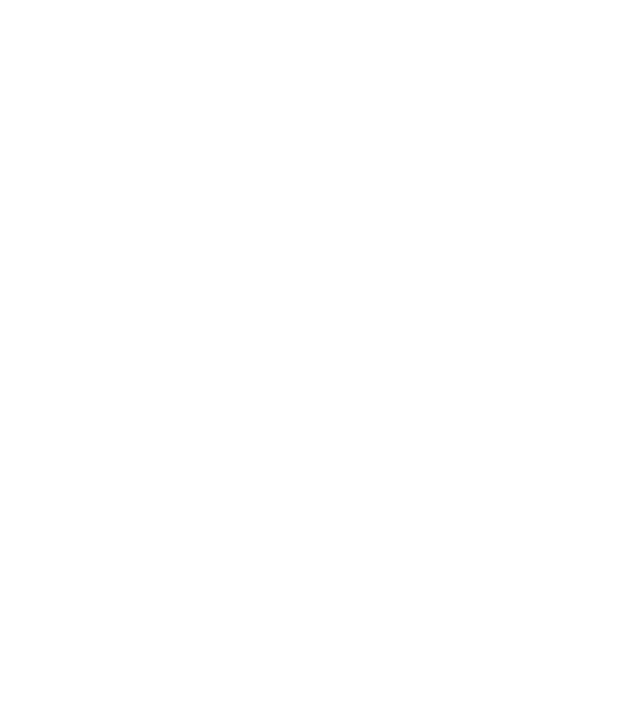
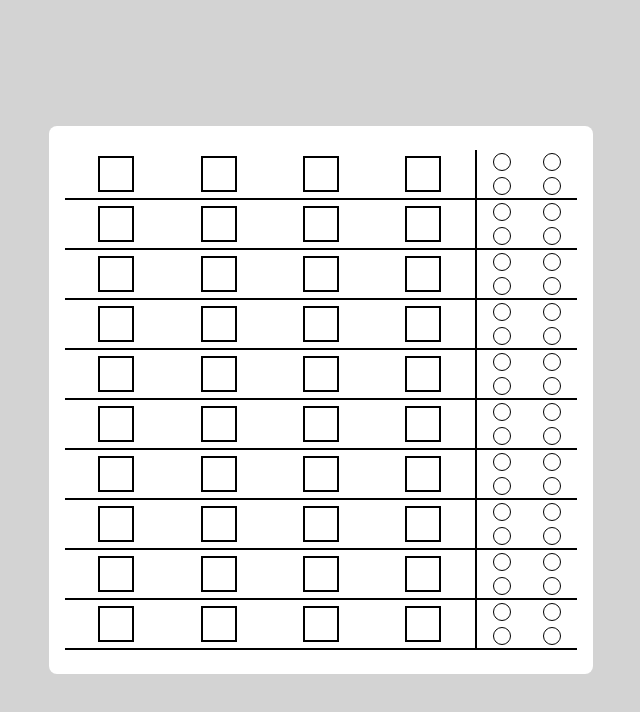
Before and after one commit to raworiginal/masterMind, a plain HTML site: page index.html in a window 1280 px wide. Shown: the whole page, without its empty margins (319-959 px from the left). Drawn offline with Linux system fonts and the light colour scheme.

Commit message:
Completed game board in html and css

```diff
--- a/css/style.css
+++ b/css/style.css
@@ -0,0 +1,61 @@
+body {
+  margin: 0;
+  padding: 0;
+  background-color: lightgray;
+  display: flex;
+  justify-content: center;
+  align-items: center;
+
+  height: 100vh;
+}
+.board {
+  width: 40vw;
+  height: min-content;
+  padding: 1.5em 1em;
+  /* border: 1px dotted black; */
+  margin: auto auto;
+  display: grid;
+  grid-template-columns: 4fr 1fr;
+  grid-template-rows: repeat(10, 1fr);
+  background-color: white;
+  border-radius: 8px;
+}
+
+.guess-container {
+  /* border: 1px dashed blue; */
+  border-bottom: 2px solid black;
+  grid-column: 1/2;
+  display: flex;
+  width: 100%;
+  height: 3em;
+  justify-content: space-around;
+  align-items: center;
+}
+
+.guess-box {
+  width: 2em;
+  height: 2em;
+  border: 2px solid black;
+}
+
+.result-container {
+  grid-column: 2/3;
+  /* border: 2px solid pink; */
+  border-bottom: 2px solid black;
+  border-left: 2px solid black;
+  display: grid;
+  grid-template-columns: 1fr 1fr;
+  grid-template-rows: 1fr 1fr;
+  justify-items: self-end;
+  align-items: center;
+}
+
+.peg {
+  width: 1em;
+  height: 1em;
+  border: 1px solid black;
+  border-radius: 50%;
+  text-align: center;
+  align-self: center;
+  justify-self: center;
+}
--- a/index.html
+++ b/index.html
@@ -4,19 +4,130 @@
     <meta charset="UTF-8" />
     <meta name="viewport" content="width=device-width, initial-scale=1.0" />
     <title>Master Mind</title>
+    <link rel="stylesheet" href="css/style.css" />
   </head>
   <body>
-    <div id="game-board">
-      <div id="row-0"></div>
-      <div id="row-1"></div>
-      <div id="row-2"></div>
-      <div id="row-3"></div>
-      <div id="row-4"></div>
-      <div id="row-5"></div>
-      <div id="row-6"></div>
-      <div id="row-7"></div>
-      <div id="row-8"></div>
-      <div id="row-9"></div>
+    <div class="board">
+      <div class="guess-container">
+        <div class="guess-box row-1"></div>
+        <div class="guess-box"></div>
+        <div class="guess-box"></div>
+        <div class="guess-box"></div>
+      </div>
+      <div class="result-container">
+        <div class="peg"></div>
+        <div class="peg"></div>
+        <div class="peg"></div>
+        <div class="peg"></div>
+      </div>
+      <div class="guess-container">
+        <div class="guess-box"></div>
+        <div class="guess-box"></div>
+        <div class="guess-box"></div>
+        <div class="guess-box"></div>
+      </div>
+      <div class="result-container">
+        <div class="peg"></div>
+        <div class="peg"></div>
+        <div class="peg"></div>
+        <div class="peg"></div>
+      </div>
+      <div class="guess-container">
+        <div class="guess-box"></div>
+        <div class="guess-box"></div>
+        <div class="guess-box"></div>
+        <div class="guess-box"></div>
+      </div>
+      <div class="result-container">
+        <div class="peg"></div>
+        <div class="peg"></div>
+        <div class="peg"></div>
+        <div class="peg"></div>
+      </div>
+      <div class="guess-container">
+        <div class="guess-box"></div>
+        <div class="guess-box"></div>
+        <div class="guess-box"></div>
+        <div class="guess-box"></div>
+      </div>
+      <div class="result-container">
+        <div class="peg"></div>
+        <div class="peg"></div>
+        <div class="peg"></div>
+        <div class="peg"></div>
+      </div>
+      <div class="guess-container">
+        <div class="guess-box"></div>
+        <div class="guess-box"></div>
+        <div class="guess-box"></div>
+        <div class="guess-box"></div>
+      </div>
+      <div class="result-container">
+        <div class="peg"></div>
+        <div class="peg"></div>
+        <div class="peg"></div>
+        <div class="peg"></div>
+      </div>
+      <div class="guess-container">
+        <div class="guess-box"></div>
+        <div class="guess-box"></div>
+        <div class="guess-box"></div>
+        <div class="guess-box"></div>
+      </div>
+      <div class="result-container">
+        <div class="peg"></div>
+        <div class="peg"></div>
+        <div class="peg"></div>
+        <div class="peg"></div>
+      </div>
+      <div class="guess-container">
+        <div class="guess-box"></div>
+        <div class="guess-box"></div>
+        <div class="guess-box"></div>
+        <div class="guess-box"></div>
+      </div>
+      <div class="result-container">
+        <div class="peg"></div>
+        <div class="peg"></div>
+        <div class="peg"></div>
+        <div class="peg"></div>
+      </div>
+      <div class="guess-container">
+        <div class="guess-box"></div>
+        <div class="guess-box"></div>
+        <div class="guess-box"></div>
+        <div class="guess-box"></div>
+      </div>
+      <div class="result-container">
+        <div class="peg"></div>
+        <div class="peg"></div>
+        <div class="peg"></div>
+        <div class="peg"></div>
+      </div>
+      <div class="guess-container">
+        <div class="guess-box"></div>
+        <div class="guess-box"></div>
+        <div class="guess-box"></div>
+        <div class="guess-box"></div>
+      </div>
+      <div class="result-container">
+        <div class="peg"></div>
+        <div class="peg"></div>
+        <div class="peg"></div>
+        <div class="peg"></div>
+      </div>
+      <div class="guess-container">
+        <div class="guess-box"></div>
+        <div class="guess-box"></div>
+        <div class="guess-box"></div>
+        <div class="guess-box"></div>
+      </div>
+      <div class="result-container">
+        <div class="peg"></div>
+        <div class="peg"></div>
+        <div class="peg"></div>
+        <div class="peg"></div>
+      </div>
     </div>
   </body>
 </html>
```
